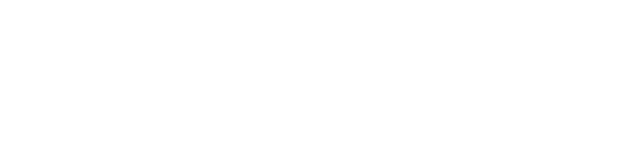
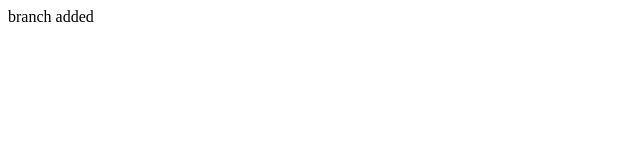
Before and after one commit to signifershrey/gitcommands, a plain HTML site: page index.html in a window 1280 px wide. Shown: the whole page, without its empty margins (0-640 px from the left). Drawn offline with Linux system fonts and the light colour scheme.

Commit message:
NEw branch addded

```diff
--- a/index.html
+++ b/index.html
@@ -6,6 +6,6 @@
     <title>Document</title>
 </head>
 <body>
-
+branch added
 </body>
 </html>
```
